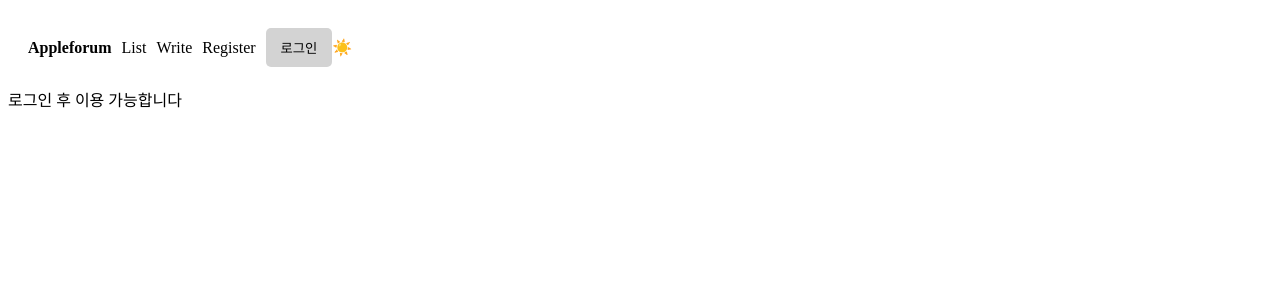
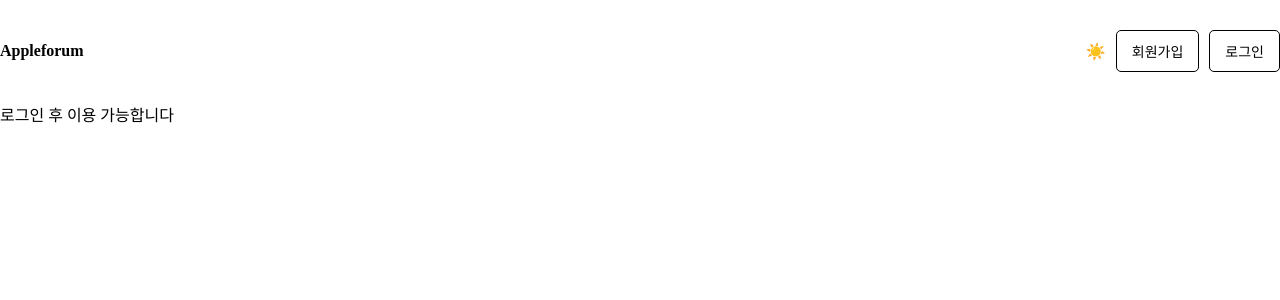
Before and after one commit to LimEunSang/forum, a Next.js app: page /write in a window 1280 px wide. Shown: the top 300 px of the page. Built offline with nearby package versions, Linux system fonts and the light colour scheme; no server answers.

Commit message:
CSS
- header css 적용
- 홈 화면 자체를 글 목록 화면으로 변환
- dark-mode 일부 css 적용

```diff
--- a/app/components/DarkMode.js
+++ b/app/components/DarkModeBtn.js
@@ -3,7 +3,7 @@
 import { useRouter } from "next/navigation";
 import { useEffect } from "react";
 
-export default function DarkMode({ mode }) {
+export default function DarkModeBtn({ mode }) {
   let router = useRouter();
 
   const modeBtnHandler = () => {
@@ -18,5 +18,9 @@ export default function DarkMode({ mode }) {
     }
   }, []);
 
-  return <span onClick={modeBtnHandler}>{mode === "dark" ? "🌙" : "☀️"}</span>;
+  return (
+    <span className="DarkModeBtn" onClick={modeBtnHandler}>
+      {mode === "dark" ? "🌙" : "☀️"}
+    </span>
+  );
 }
--- a/app/components/LoginBtn.js
+++ b/app/components/LoginBtn.js
@@ -5,6 +5,7 @@ import { signIn } from "next-auth/react";
 export default function LoginBtn() {
   return (
     <button
+      className="btn"
       onClick={() => {
         signIn();
       }}
--- a/app/components/LogoutBtn.js
+++ b/app/components/LogoutBtn.js
@@ -4,12 +4,13 @@ import { signOut } from "next-auth/react";
 
 export default function LogoutBtn() {
   return (
-    <button
+    <span
+      className="userMenuItem"
       onClick={() => {
         signOut();
       }}
     >
       로그아웃
-    </button>
+    </span>
   );
 }
--- /dev/null
+++ b/app/components/UserBtn.js
@@ -0,0 +1,23 @@
+"use client";
+
+import { useState } from "react";
+import LogoutBtn from "./LogoutBtn";
+
+export default function UserBtn({ userName }) {
+  const [activate, setActivate] = useState(false);
+
+  return (
+    <div className="userBtn">
+      <span
+        className="user"
+        onClick={() => {
+          setActivate(!activate);
+        }}
+      >
+        {userName}
+        <span className="arrow">▼</span>
+      </span>
+      <div className="userMenu">{activate && <LogoutBtn />}</div>
+    </div>
+  );
+}
--- a/app/globals.css
+++ b/app/globals.css
@@ -1,6 +1,105 @@
+* {
+  box-sizing: border-box;
+}
+
+html,
+body {
+  margin: 0;
+  padding: 0;
+}
+
+.btn {
+  font-size: 14px;
+  border: 1px solid black;
+  padding: 10px 15px;
+  border-radius: 5px;
+  background: white;
+  cursor: pointer;
+}
+
+/* layout */
+
+.layout {
+  display: flex;
+  flex-direction: column;
+  align-items: center;
+}
+
+/* container */
+
+.container {
+  width: 100%;
+  max-width: 1440px;
+}
+
+/* header */
+
+.header {
+  display: flex;
+  flex-direction: row;
+  justify-content: space-between;
+  align-items: center;
+  padding: 30px 0px;
+}
+
+.header a {
+  margin-right: 10px;
+}
+
+.logo {
+  font-weight: bold;
+}
+
+.mainMenu {
+  display: flex;
+  flex-direction: row;
+  align-items: center;
+}
+
+.DarkModeBtn {
+  padding: 10px;
+  cursor: pointer;
+}
+
+.userBtn {
+  position: relative;
+}
+
+.user {
+  padding: 10px;
+  cursor: pointer;
+}
+
+.user .arrow {
+  color: gray;
+}
+
+.user:hover .arrow {
+  color: black;
+}
+
+.userMenu {
+  position: absolute;
+  top: calc(100% + 10px);
+  right: 0px;
+  width: 100%;
+  border: 0px;
+  border-radius: 8px;
+  box-shadow: -2px 2px 10px gray;
+}
+
+.userMenuItem {
+  display: block;
+  padding: 10px;
+  cursor: pointer;
+}
+
+/* list */
+
 .list-bg {
   background: rgb(249, 250, 255);
   padding: 10px;
+  margin-top: 20px;
 }
 .list-item {
   background: white;
@@ -40,28 +139,35 @@ a {
   color: black;
 }
 
-.navbar {
-  background: white;
-  padding: 20px;
-}
-.navbar a {
-  margin-right: 10px;
-  text-decoration: none;
-  color: black;
-}
-.logo {
-  font-weight: bold;
-}
-
 .list-item {
   opacity: 1; /* 투명도 */
   transition: all 1s; /* 1초에 걸처 CSS 변경 실행 */
 }
 
-.dark-mode .navbar {
-  background-color: #222;
+/* ---dark-mode--- */
+
+.dark-mode {
+  background-color: black;
+  color: white;
 }
 
-.dark-mode .navbar .a {
+.dark-mode .btn {
+  background-color: black;
+  color: white;
+  border: 1px solid white;
+}
+
+/* header */
+
+.dark-mode .logo {
+  background-color: black;
   color: white;
 }
+
+.user .arrow {
+  color: gray;
+}
+
+.user:hover .arrow {
+  color: white;
+}
--- a/app/layout.js
+++ b/app/layout.js
@@ -3,9 +3,9 @@ import Link from "next/link";
 import LoginBtn from "./components/LoginBtn";
 import { getServerSession } from "next-auth";
 import { authOptions } from "@/pages/api/auth/[...nextauth]";
-import LogoutBtn from "./components/LogoutBtn";
-import DarkMode from "./components/DarkMode";
+import DarkModeBtn from "./components/DarkModeBtn";
 import { cookies } from "next/headers";
+import UserBtn from "./components/UserBtn";
 
 export const metadata = {
   title: "Create Next App",
@@ -21,26 +21,36 @@ export default async function RootLayout({ children }) {
   return (
     <html lang="en">
       <body className={mode && mode.value == "dark" ? "dark-mode" : ""}>
-        <div className="navbar">
-          <Link href="/" className="logo">
+        <div className="layout">
+          <div className="container">
+            <div className="header">
+              <div className="logoBox">
+                <Link className="logo" href="/">
                   Appleforum
                 </Link>
-          <Link href="/list">List</Link>
-          <Link href="/write">Write</Link>
+              </div>
+              <div className="mainMenu">
+                <DarkModeBtn mode={mode.value} />
                 {session ? (
                   <>
-              {session.user.name}
-              <LogoutBtn />
+                    <Link className="btn" href="/write">
+                      새 글 작성
+                    </Link>
+                    <UserBtn userName={session.user.name} />
                   </>
                 ) : (
                   <>
-              <Link href="/register">Register</Link>
+                    <Link className="btn" href="/register">
+                      회원가입
+                    </Link>
                     <LoginBtn />
                   </>
                 )}
-          <DarkMode mode={mode.value} />
+              </div>
             </div>
             {children}
+          </div>
+        </div>
       </body>
     </html>
   );
```
Also changed, not shown: app/list/DetailLink.js (deleted, +0 -19 lines), app/list/page.js (deleted, +0 -25 lines), app/page.js (+17 -1 lines), app/components/ListItem.js (renamed from app/list/ListItem.js). Lines whose indentation alone changed are shown as unchanged.
